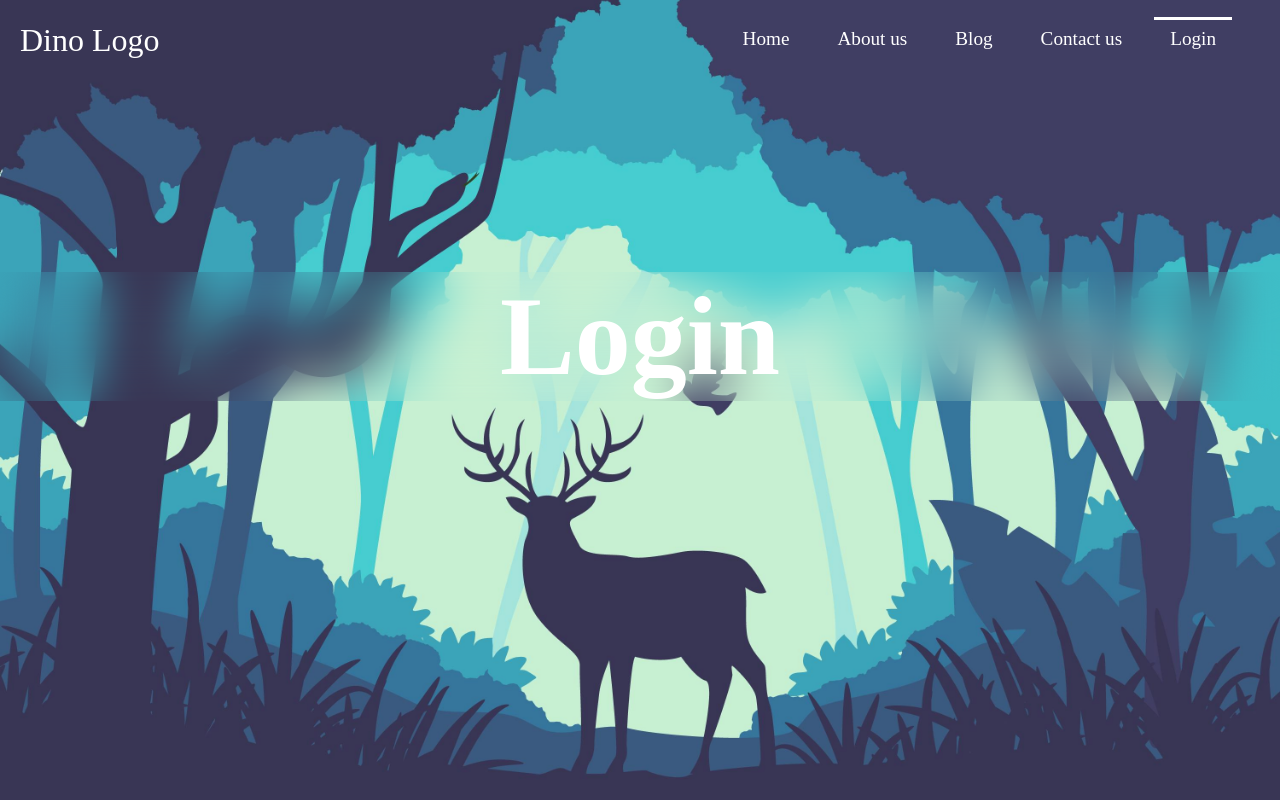
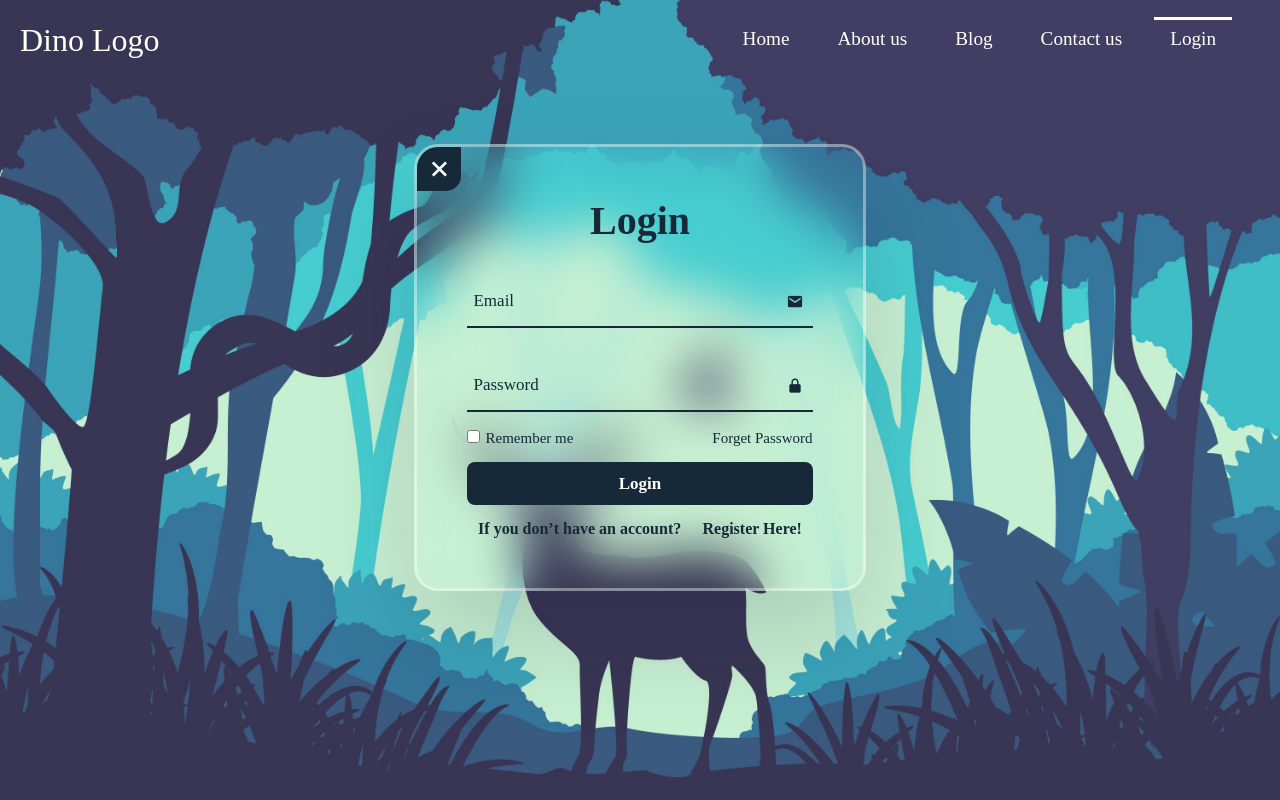
Before and after one commit to voron-remonntt/design, a React (Create React App) app: page /login in a window 1280 px wide. Built offline with nearby package versions, Linux system fonts and the light colour scheme; a web font is replaced by a local one.

Commit message:
add login page

```diff
--- a/public/index.html
+++ b/public/index.html
@@ -9,6 +9,7 @@
       name="description"
       content="Web site created using create-react-app"
     />
+    <link rel="stylesheet" href="https://unpkg.com/boxicons@latest/css/boxicons.min.css">
     <link rel="apple-touch-icon" href="%PUBLIC_URL%/logo192.png" />
     <!--
       manifest.json provides metadata used when your web app is installed on a
--- a/src/App.scss
+++ b/src/App.scss
@@ -19,9 +19,7 @@
 }
 
 .pages {
-  color: #fff;
+  display: flex;
   text-align: center;
-  font-size: 3.5rem;
-  margin-top: 15%;
-  backdrop-filter: blur(25px);
+  justify-content: center;
 }
--- a/src/App.tsx
+++ b/src/App.tsx
@@ -6,7 +6,8 @@ import { Home } from './pages/Home';
 import { About } from './pages/About';
 import { Blog } from './pages/Blog';
 import { Contact } from './pages/Contact';
-import { Login } from './pages/Login';
+import { Login } from './pages/login/Login';
+import { Register } from './pages/Register';
 
 const App: React.FC = () => (
   <>
@@ -19,6 +20,7 @@ const App: React.FC = () => (
         <Route path="/blog" Component={Blog} />
         <Route path="/contact" Component={Contact} />
         <Route path="/login" Component={Login} />
+        <Route path="/register" Component={Register} />
       </Routes>
     </div>
   </>
--- a/src/pages/Login.tsx
+++ /dev/null
@@ -1,5 +0,0 @@
-import React from 'react';
-
-export const Login: React.FC = () => (
-  <h1>Login</h1>
-);
--- /dev/null
+++ b/src/pages/Register.tsx
@@ -0,0 +1,7 @@
+import React from 'react';
+
+export const Register: React.FC = () => (
+  <div className="container">
+    <h1>dsd</h1>
+  </div>
+);
--- /dev/null
+++ b/src/pages/login/Login.scss
@@ -0,0 +1,134 @@
+.container {
+  position: relative;
+  margin-top: 5%;
+  background: transparent;
+  border-radius: 24px;
+  border: 3px solid rgba(257, 257, 257, .4);
+  backdrop-filter: blur(25px);
+  box-shadow: rgba(17, 12, 46, 0.15) 0 48px 100px 0;
+  display: flex;
+  overflow: hidden;
+  align-items: center;
+  justify-content: center;
+  transition: all ease .35s;
+}
+
+.main-box {
+  padding: 50px;
+  width: 100%;
+
+  & .title {
+    color: #162938;
+    text-align: center;
+    font-size: 40px;
+    font-weight: 800;
+  }
+}
+
+.input-box {
+  position: relative;
+  height: 52px;
+  width: 100%;
+  border-bottom: 2px solid #162938;
+  margin: 32px 0;
+}
+
+.input {
+  background-color: transparent;
+  width: 100%;
+  height: 100%;
+  font-size: 17px;
+  font-weight: 600;
+  color: #162938;
+  padding: 0 30px 0 6px;
+}
+
+.input::placeholder {
+  color: #162938;
+  font-weight: 500;
+
+}
+
+.icon {
+  position: absolute;
+  right: 9px;
+  font-size: 17px;
+  color: #162938;
+  line-height: 55px;
+}
+
+.check {
+  font-size: 15px;
+  font-weight: 500;
+  color: #162938;
+  margin: -14px 0 15px;
+  display: flex;
+  justify-content: space-between;
+}
+
+.checkbox {
+  margin-right: 5px;
+  accent-color: #162938;
+
+  &__link {
+    color: #162938;
+
+    &:hover {
+      text-decoration: underline;
+    }
+  }
+}
+
+.main-btn {
+  background-color: #162938;
+  width: 100%;
+  height: 43px;
+  border-radius: 8px;
+  font-size: 17px;
+  font-weight: 600;
+  color: #fff;
+  cursor: pointer;
+  transition: all .3s ease-in-out;
+
+  &:hover {
+    background-color: #403E63;
+    transform: scaleZ(-5px);
+  }
+}
+
+.link-container {
+  width: 100%;
+  display: inline-flex;
+  justify-content: space-around;
+  margin-top: 15px;
+}
+
+.link-container-item {
+  font-weight: 600;
+  color: #162938;
+}
+
+.register-link {
+  color: #162938;
+
+  &:hover {
+    text-decoration: underline;
+  }
+}
+
+.close-icon {
+  position: absolute;
+  left: 0;
+  top: 0;
+  width: 44px;
+  height: 44px;
+  background-color: #162938;
+  color: #fff;
+  display: inline-flex;
+  align-items: center;
+  justify-content: center;
+  font-size: 32px;
+  z-index: 1;
+  border-bottom-right-radius: 15px;
+  cursor: pointer;
+}
--- /dev/null
+++ b/src/pages/login/Login.tsx
@@ -0,0 +1,70 @@
+import React from 'react';
+import { Link } from 'react-router-dom';
+import './Login.scss';
+
+export const Login: React.FC = () => (
+  <div className="container">
+    <div className="main-box login">
+      <h1 className="title">Login</h1>
+      <form action="">
+        <div className="input-box">
+          <span className="icon">
+            <i className="bx bxs-envelope" />
+          </span>
+          <input
+            className="input"
+            type="email"
+            placeholder="Email"
+            required
+          />
+        </div>
+
+        <div className="input-box">
+          <span className="icon">
+            <i className="bx bxs-lock-alt" />
+          </span>
+          <input
+            className="input"
+            type="password"
+            placeholder="Password"
+            required
+          />
+        </div>
+
+        <div className="check">
+          <label htmlFor="checkbox">
+            <input
+              className="checkbox"
+              type="checkbox"
+              id="checkbox"
+            />
+            Remember me
+          </label>
+          <Link className="checkbox__link" to=" ">
+            Forget Password
+          </Link>
+        </div>
+
+        <button type="submit" className="main-btn">
+          Login
+        </button>
+
+        <div className="link-container">
+          <div className="link-container-item">
+            <p>If you don&rsquo;t have an account?</p>
+          </div>
+
+          <div className="link-container-item">
+            <Link to="/register" className="register-link">
+              Register Here!
+            </Link>
+          </div>
+        </div>
+      </form>
+    </div>
+
+    <Link to="/" className="close-icon">
+      <div className="bx bx-x" />
+    </Link>
+  </div>
+);
```
Also changed, not shown: .eslintrc.json.
